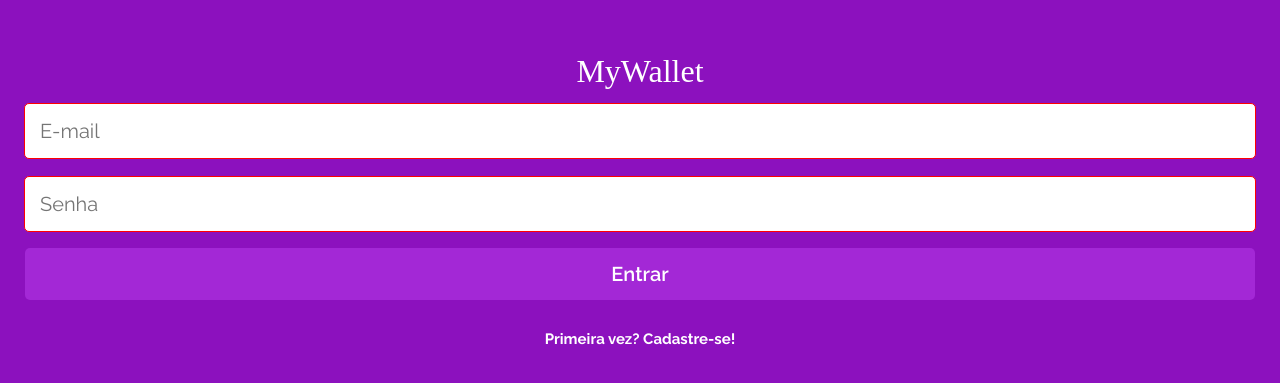
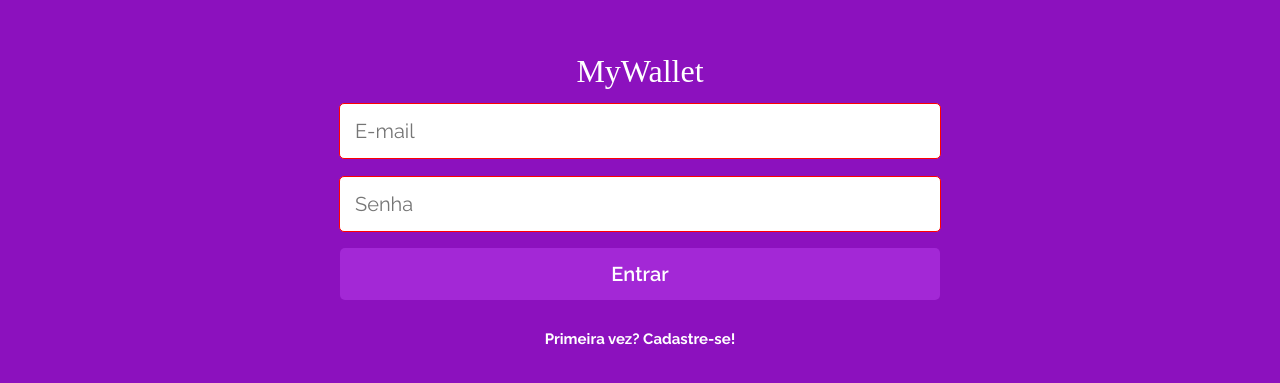
Before and after one commit to wesleymichael/mywallet-app, a React (Create React App) app: page / in a window 1280 px wide. Shown: the part 199-582 px from the top of the page. Built offline with nearby package versions, Linux system fonts and the light colour scheme; no server answers; a web font is replaced by a local one.

Commit message:
style: Centering and confining the forms container

```diff
--- a/src/components/AuthContainer/index.js
+++ b/src/components/AuthContainer/index.js
@@ -1,8 +1,10 @@
 import styled from "styled-components";
 
-export const AuthPageContainer = styled.div`
+export const AuthPageContent = styled.div`
   height: 100vh;
   display: flex;
+  width: 100%;
+  max-width: 600px;
   flex-direction: column;
   justify-content: center;
   align-items: center;
@@ -17,3 +19,9 @@ export const AuthPageContainer = styled.div`
   }
 
 `
+
+export const AuthPageContainer = styled.div`
+  display: flex;
+  align-items: center;
+  justify-content: center;
+`
--- a/src/pages/SignIn/SignInPage.js
+++ b/src/pages/SignIn/SignInPage.js
@@ -5,7 +5,7 @@ import AuthContext from "../../context/AuthContext";
 import api from "../../services/api";
 import { ThreeDots } from "react-loader-spinner";
 import { ButtonSubmit } from "../../components/Button";
-import { AuthPageContainer } from "../../components/AuthContainer";
+import { AuthPageContainer, AuthPageContent } from "../../components/AuthContainer";
 
 export default function SignInPage() {
   const [form, setForm] = useState({ email: "", password: "" });
@@ -40,6 +40,7 @@ export default function SignInPage() {
 
   return (
     <AuthPageContainer>
+      <AuthPageContent>
         <form onSubmit={handleSubmit}>
           <MyWalletLogo />
           <input
@@ -80,6 +81,7 @@ export default function SignInPage() {
         <Link to="/cadastro">
           Primeira vez? Cadastre-se!
         </Link>
+    </AuthPageContent>
     </AuthPageContainer>
   )
 }
--- a/src/pages/SignUp/SignUpPage.js
+++ b/src/pages/SignUp/SignUpPage.js
@@ -4,7 +4,7 @@ import { useState } from "react"
 import api from "../../services/api"
 import { ButtonSubmit } from "../../components/Button"
 import { ThreeDots } from "react-loader-spinner"
-import { AuthPageContainer } from "../../components/AuthContainer"
+import { AuthPageContainer, AuthPageContent } from "../../components/AuthContainer"
 
 export default function SignUpPage() {
   const [form, setForm] = useState({ name: "", email: "", password: "", confirmPassword: "" });
@@ -36,6 +36,7 @@ export default function SignUpPage() {
 
   return (
     <AuthPageContainer>
+      <AuthPageContent>
         <form onSubmit={handleSubmit}>
           <MyWalletLogo />
           <input
@@ -97,6 +98,7 @@ export default function SignUpPage() {
         <Link to="/">
           Já tem uma conta? Entre agora!
         </Link>
+      </AuthPageContent>
     </AuthPageContainer>
   )
 }
```
Lines whose indentation alone changed are shown as unchanged.
